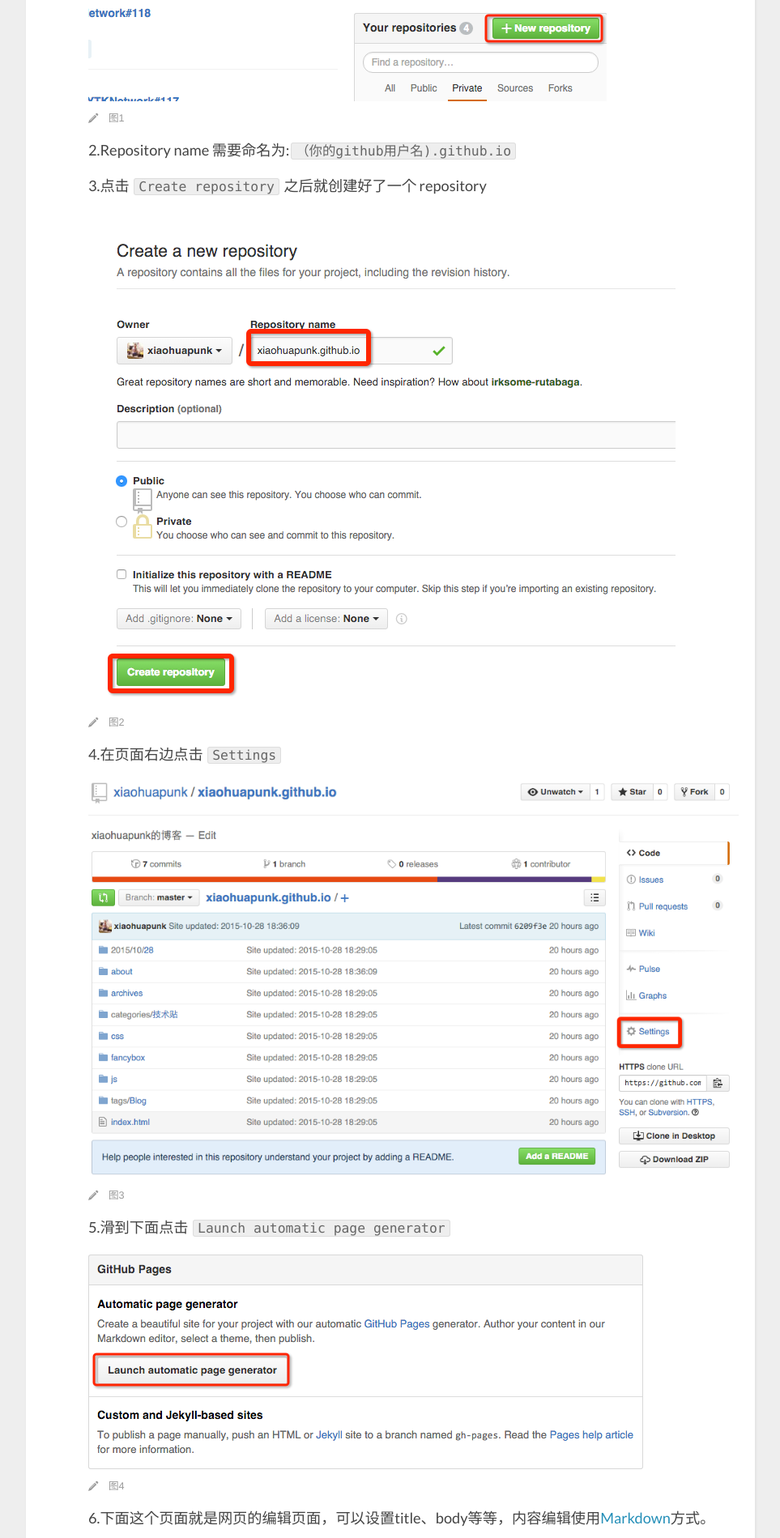
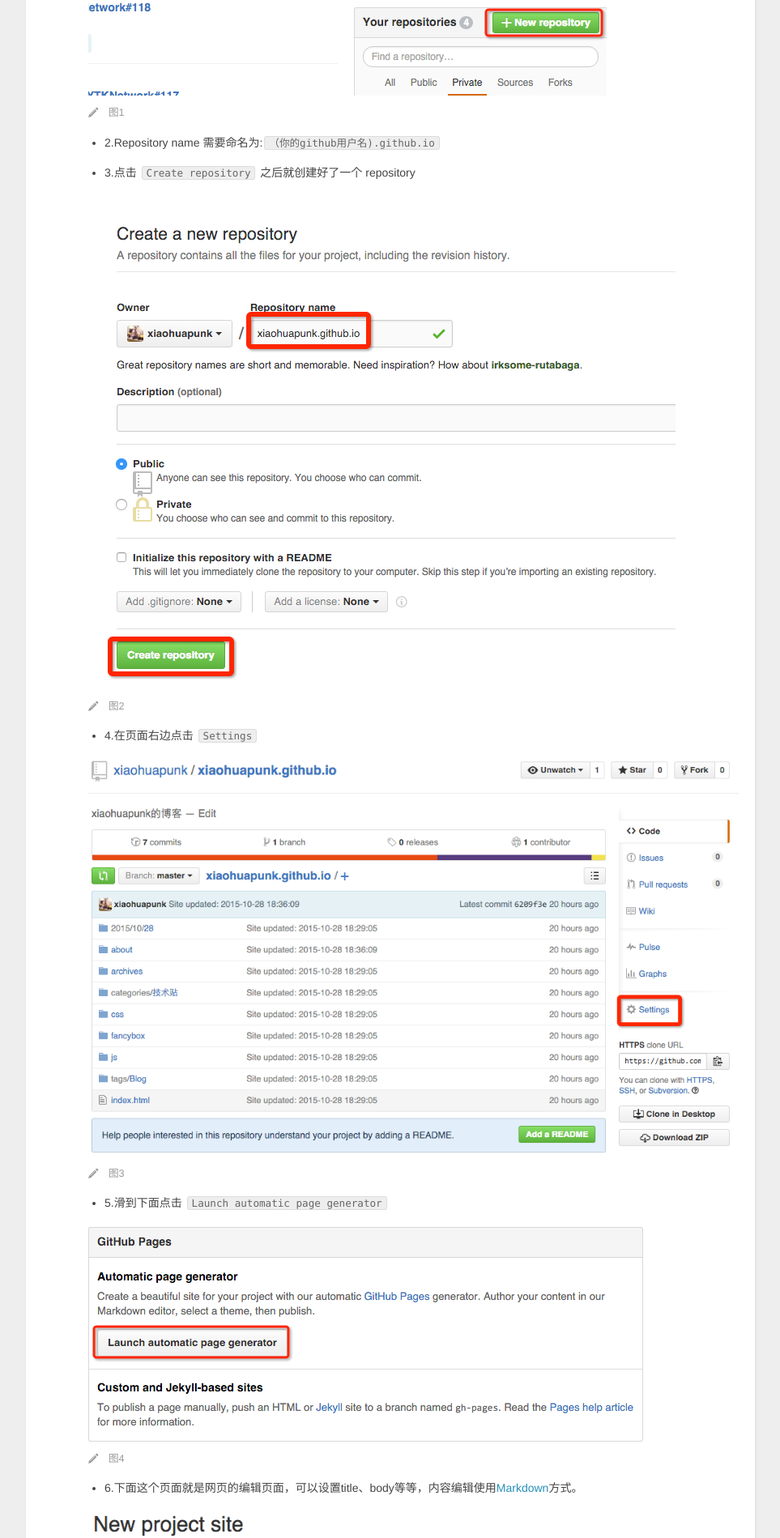
Before and after one commit to xiaohuapunk/xiaohuapunk.github.io, a plain HTML site: page 2013/10/12/CreateGithubPages/index.html in a window 1280 px wide. Shown: the part 655-2554 px from the top of the page at 81% size, without its empty margins (8-971 px from the left). Drawn offline with nearby package versions, Linux system fonts and the light colour scheme.

Commit message:
Site updated: 2015-10-30 17:09:12

```diff
--- a/2013/10/12/CreateGithubPages/index.html
+++ b/2013/10/12/CreateGithubPages/index.html
@@ -66,13 +66,40 @@
 
         <p>简单几步创建Github个人网站</p>
 <a id="more"></a>
-<h3 id="1-登录Gitbub（没账号的注册一个）点击_+_New_repository，新建一个repository">1.登录<a href="https://github.com/" target="_blank" rel="external">Gitbub</a>（没账号的注册一个）点击 <code>+ New repository</code>，新建一个repository</h3><p><img src="/images/CreateGithubPages/1.png" alt="图1"></p>
-<h3 id="2-Repository_name_需要命名为:（你的github用户名)-github-io">2.Repository name 需要命名为:<code>（你的github用户名).github.io</code></h3><h3 id="3-点击_Create_repository_之后就创建好了一个_repository">3.点击 <code>Create repository</code> 之后就创建好了一个 repository</h3><p><img src="/images/CreateGithubPages/2.png" alt="图2"></p>
-<h3 id="4-在页面右边点击_Settings">4.在页面右边点击 <code>Settings</code></h3><p><img src="/images/CreateGithubPages/3.png" alt="图3"></p>
-<h3 id="5-滑到下面点击_Launch_automatic_page_generator">5.滑到下面点击 <code>Launch automatic page generator</code></h3><p><img src="/images/CreateGithubPages/4.png" alt="图4"></p>
-<h3 id="6-下面这个页面就是网页的编辑页面，可以设置title、body等等，内容编辑使用Markdown方式。">6.下面这个页面就是网页的编辑页面，可以设置title、body等等，内容编辑使用<a href="https://guides.github.com/features/mastering-markdown/" target="_blank" rel="external">Markdown</a>方式。</h3><p><img src="/images/CreateGithubPages/5.png" alt="图5"></p>
-<h3 id="7-编辑页面后点击页面下方的_Continue_layouts">7.编辑页面后点击页面下方的 <code>Continue layouts</code></h3><h3 id="8-到这一步其实一个静态的页面已经创建成功，在最上面是可选的几个主题模板，点击：Publish_page_发布页面。">8.到这一步其实一个静态的页面已经创建成功，在最上面是可选的几个主题模板，点击：<code>Publish page</code> 发布页面。</h3><p><img src="/images/CreateGithubPages/6.png" alt="图6"></p>
-<h3 id="9-这时用之前的域名http://username-github-io就可以访问页面了。是不是超级简单！！！">9.这时用之前的域名<code>http://username.github.io</code>就可以访问页面了。是不是超级简单！！！</h3><p><img src="/images/CreateGithubPages/7.png" alt="图7"></p>
+<ul>
+<li>1.登录<a href="https://github.com/" target="_blank" rel="external">Gitbub</a>（没账号的注册一个）点击 <code>+ New repository</code>，新建一个repository </li>
+</ul>
+<p><img src="/images/CreateGithubPages/1.png" alt="图1"></p>
+<ul>
+<li>2.Repository name 需要命名为:<code>（你的github用户名).github.io</code></li>
+</ul>
+<ul>
+<li>3.点击 <code>Create repository</code> 之后就创建好了一个 repository</li>
+</ul>
+<p><img src="/images/CreateGithubPages/2.png" alt="图2"></p>
+<ul>
+<li>4.在页面右边点击 <code>Settings</code></li>
+</ul>
+<p><img src="/images/CreateGithubPages/3.png" alt="图3"></p>
+<ul>
+<li>5.滑到下面点击 <code>Launch automatic page generator</code></li>
+</ul>
+<p><img src="/images/CreateGithubPages/4.png" alt="图4"></p>
+<ul>
+<li>6.下面这个页面就是网页的编辑页面，可以设置title、body等等，内容编辑使用<a href="https://guides.github.com/features/mastering-markdown/" target="_blank" rel="external">Markdown</a>方式。</li>
+</ul>
+<p><img src="/images/CreateGithubPages/5.png" alt="图5"></p>
+<ul>
+<li><p>7.编辑页面后点击页面下方的 <code>Continue layouts</code></p>
+</li>
+<li><p>8.到这一步其实一个静态的页面已经创建成功，在最上面是可选的几个主题模板，点击：<code>Publish page</code> 发布页面。</p>
+</li>
+</ul>
+<p><img src="/images/CreateGithubPages/6.png" alt="图6"></p>
+<ul>
+<li>9.这时用之前的域名<code>http://username.github.io</code>就可以访问页面了。是不是超级简单！！！</li>
+</ul>
+<p><img src="/images/CreateGithubPages/7.png" alt="图7"></p>
 <p>end!</p>
 
 
```
